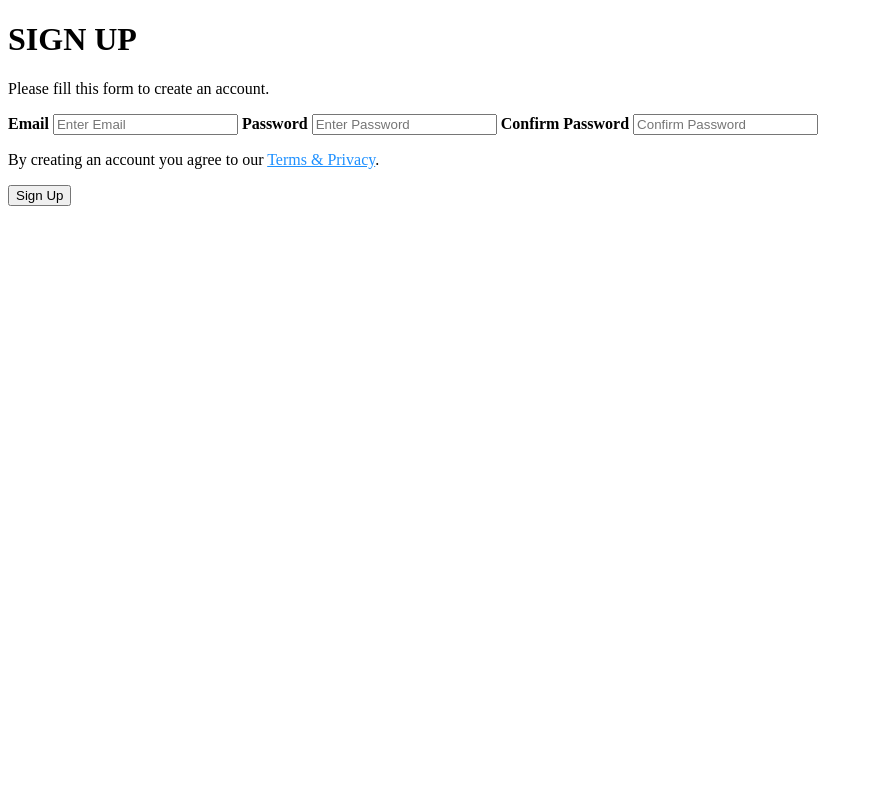
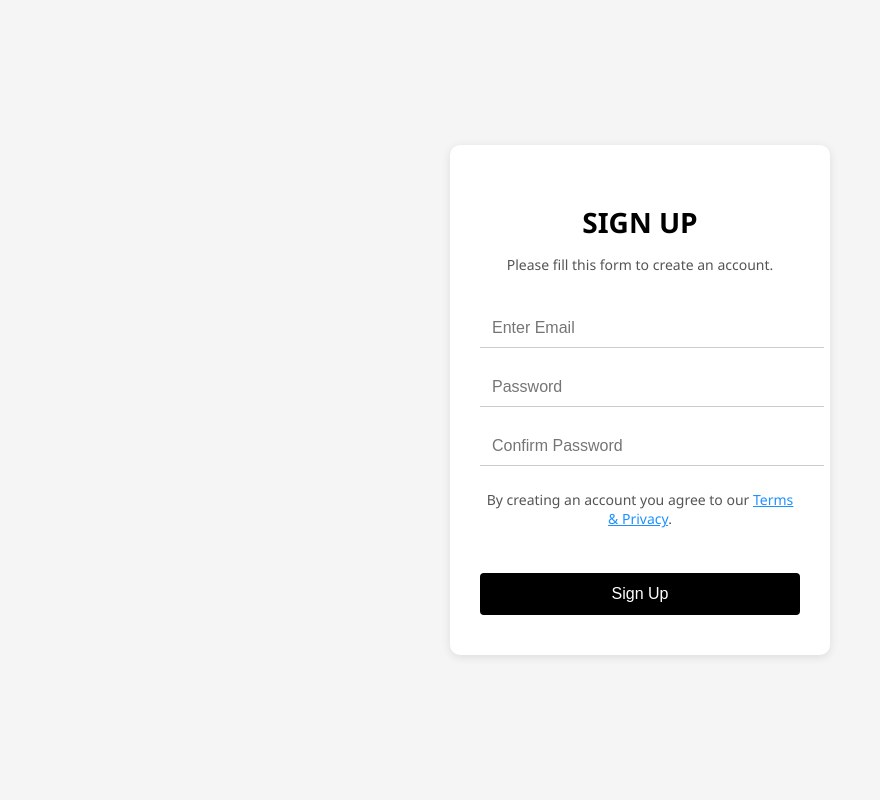
Before and after one commit to aladejoshua/secure-login-system, a Flask app: page / in a window 1280 px wide. Shown: the whole page, without its empty margins (0-880 px from the left). Run offline with Flask 3, Linux system fonts and the light colour scheme.

Commit message:
compeleted the styling for the registration

```diff
--- a/app/static/css/style.css
+++ b/app/static/css/style.css
@@ -1 +1,76 @@
 /* CSS for styling */
+
+body {
+    font-family: 'Segoe UI', sans-serif;
+    background-color: #f5f5f5;
+    display: flex;
+    justify-content: center;
+    align-items: center;
+    height: 100vh;
+    margin: 0;
+}
+
+.container {
+    background-color: #fff;
+    padding: 40px 30px;
+    border-radius: 10px;
+    box-shadow: 0 2px 10px rgba(0, 0, 0, 0.1);
+    width: 320px;
+    text-align: center;
+}
+
+.container h1 {
+    margin-bottom: 5px;
+    font-size: 28px;
+}
+
+.container p {
+    margin-bottom: 25px;
+    font-size: 14px;
+    color: #555;
+}
+
+input[type="text"],
+input[type="email"],
+input[type="password"] {
+    width: 100%;
+    padding: 10px 12px;
+    margin: 10px 0;
+    border: none;
+    border-bottom: 1px solid #ccc;
+    background-color: transparent;
+    font-size: 16px;
+    outline: none;
+}
+
+input[type="text"]:focus,
+input[type="email"]:focus,
+input[type="password"]:focus {
+    border-bottom: 2px solid #3f51b5;
+}
+
+button {
+    width: 100%;
+    padding: 12px;
+    margin-top: 20px;
+    background-color: #000000;
+    color: #fff;
+    border: none;
+    border-radius: 4px;
+    font-size: 16px;
+    cursor: pointer;
+}
+
+button:hover {
+    background-color: #5a5a5a;
+}
+
+.remember {
+    margin-top: 15px;
+    font-size: 14px;
+    text-align: left;
+}
+
+.remember input[type="checkbox"] {
+    margin-right: 6px;
+}
--- a/app/templates/register.html
+++ b/app/templates/register.html
@@ -14,13 +14,10 @@
             <h1>SIGN UP</h1>
             <p>Please fill this form to create an account.</p>
 
-            <label for="email"><b>Email</b></label>
             <input type="text" placeholder="Enter Email" name="email" required>
 
-            <label for="password"><b>Password</b></label>
-            <input type="text" name="password" placeholder="Enter Password" required>
+            <input type="text" name="password" placeholder="Password" required>
 
-            <label for="confirm-password"><b>Confirm Password</b></label>
             <input type="text" name="confirm-password" placeholder="Confirm Password" required>
 
             <p>By creating an account you agree to our <a href="#" style="color:dodgerblue">Terms & Privacy</a>.</p>
```
